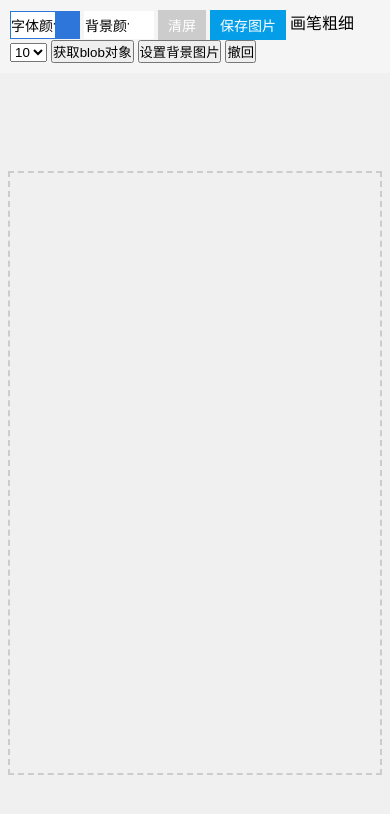
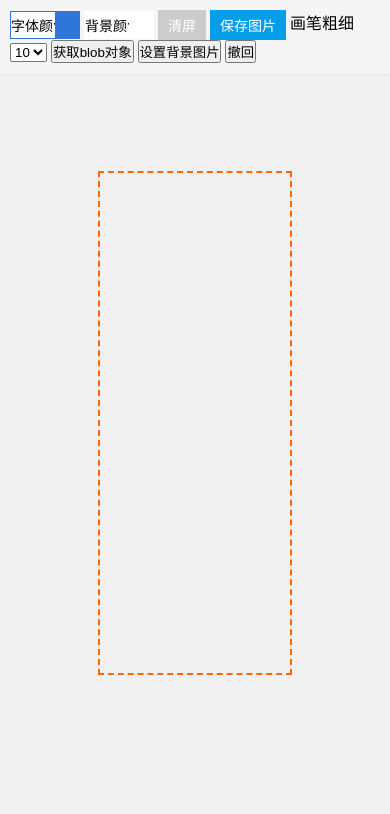
Before and after one commit to 941477276/Tablet, a plain HTML site: page index2.html in a window 390 px wide. Shown: the top 814 px of the page. Drawn offline with Linux system fonts and the light colour scheme.

Commit message:
1、tablet不再有任何内部样式 2、优化高度获取方式，默认高度400

```diff
--- a/Tablet-2.0.1.js
+++ b/Tablet-2.0.1.js
@@ -170,6 +170,7 @@
       defaultBackgroundColor: "transparent",
       defaultBgType: 'color', // 默认背景类型
       defaultBgImg: null, // 默认背景图片 // 背景类型，有color、img两种
+      defaultHeight: 400, // 默认高度
       autoResize: true, // 浏览器窗口改变时是否重新绘制
       // 设置获取到的图片的类型，可选值png、jpg，默认png
       imgType: "png",
@@ -678,7 +679,7 @@
    * @returns {Tablet}
    */
   Tablet.prototype.setCanvasWH = function (width, height) {
-    if (!width || !height) {
+    if (!width || !height) { // 如果外部没有传递宽高，则取画布元素的宽高
       var tablet = this.$tablet;
       var bl = parseFloat(tablet.css('border-left-width')),
         br = parseFloat(tablet.css('border-right-width')),
@@ -690,17 +691,31 @@
         pb = parseFloat(tablet.css('padding-bottom'));
       this.width = tablet.width() - bl - br - pl - pr;
       this.height = tablet.height() - bt - bb - pt - pb;
+      if(this.width <= 0){ // 如果画布没有宽度，则取画布父级元素的宽度
+        this.width = this.container.width();
+      }
+      if(this.height <= 0){ // 如果画布没有高度，则取画布父级元素的高度
+        this.height = this.container.height();
+        if(this.height <= 0){
+          this.height = this.config.defaultHeight;
+        }
+      }
     } else {
-      console.log(1111)
       this.width = width;
       this.height = height;
     }
+    this.$canvas.css('display', 'block');
+
     var lineConfig = this.lineConfig;
     // 根据屏幕像素比优化canvas
     var devicePixelRatio = this.devicePixelRatio = window.devicePixelRatio;
     if (devicePixelRatio && devicePixelRatio > 1) {
       var canvasW = this.width * devicePixelRatio;
       var canvasH = this.height * devicePixelRatio;
+      this.$canvas.width(this.width);
+      this.$canvas.height(this.height);
+      this.$canvasBack.width(this.width);
+      this.$canvasBack.height(this.height);
       this.canvas.width = canvasW;
       this.canvas.height = canvasH;
       this.canvasBack.width = canvasW;
@@ -874,15 +889,14 @@
       生成前面板html
   */
   Tablet.prototype.buildTablet = function () {
-    var that = this,
-      html = '',
-      flex = '';
-    if (this.isMobile) {
+    var html = '',
+        flex = '';
+    /*if (this.isMobile) {
       flex = 'flex ';
-    }
+    }*/
     html += '<div class="-tablet ' + flex + this.config.extraClass + '" id="' + this.id + '">';
     html += '    <div class="-canvas-wrapper">';
-    html += '        <canvas style="cursor: crosshair;"></canvas>';
+    html += '        <canvas class="tablet-canvas" style="cursor: crosshair;display: none;"></canvas>'; // 默认隐藏画布，以方便在初始化时好获取高度
     html += '        <canvas class="backup-canvas"></canvas>';
     html += '    </div>';
     html += '</div>';
--- a/css/colpick2.0.css
+++ b/css/colpick2.0.css
@@ -478,8 +478,8 @@
 }
 .-tablet {
 	/*border: 2px dashed #ccc;*/
-	outline: 2px dashed #ccc;
-	margin: 0 10px;
+	/*outline: 2px dashed #ccc;
+	margin: 0 10px;*/
 }
 /*.-canvas-wrapper>canvas{
     cursor: crosshair;
--- a/index2.html
+++ b/index2.html
@@ -43,20 +43,24 @@
     }
 
     .container {
-      height: 600px;
-        max-width: 1300px;
+        /*display: inline-block;
+        width: 500px;*/
+        height: 500px;
+        margin: 100px;
     }
 
-    .container .-tablet{
+   /* .container .-tablet{
         height: 600px;
-    }
+    }*/
 
-    .container .-tablet,
+   /* .container .-tablet,
     .container .-tablet-container,
     .container .-canvas-wrapper {
       min-height: 100%;
+    }*/
+    .tablet-canvas{
+        outline: dashed 2px #f60;
     }
-
     .tool-bar{
       margin-bottom: 100px;
     }
@@ -91,6 +95,7 @@
          <button type="button" class="get_blob">获取blob对象</button>
          <button type="button" class="set-img">设置背景图片</button>
          <button type="button" class="backOneStep">撤回</button>
+         <!--<button type="button" class="rotate" data-degree="90">旋转90度</button>-->
     </span>
   </div>
 </div>
@@ -199,6 +204,10 @@
         $(".backOneStep").on('click', function () {
           that.revoke();
         });
+        /*$('.rotate').on('click', function () {
+          that.rotate(this.dataset.degree);
+          console.log(that);
+        });*/
       }
     });
     console.log(tablet);
```
